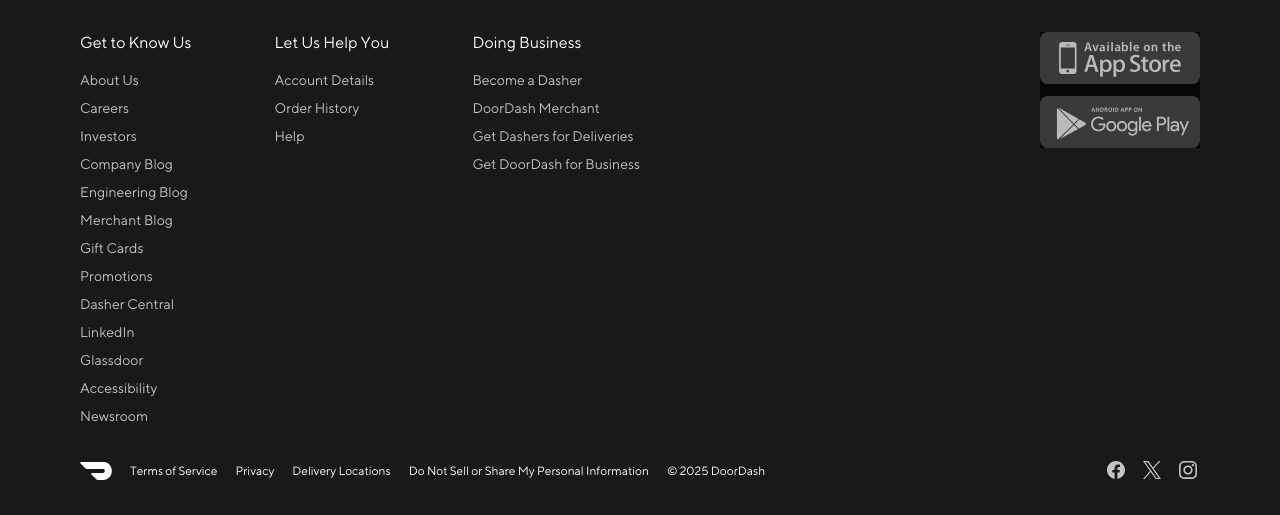
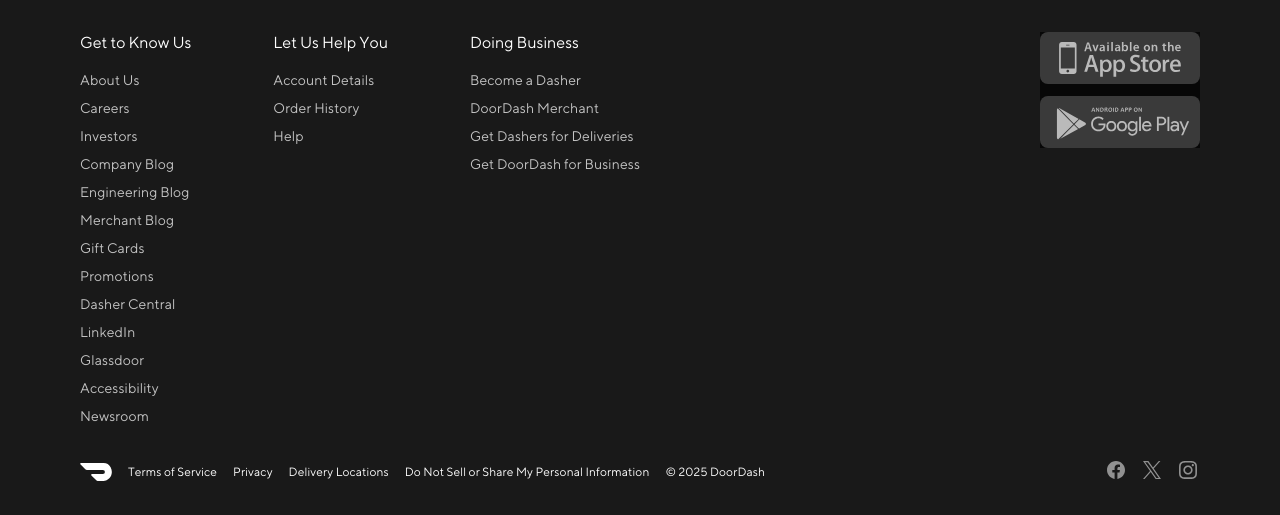
Before and after one commit to Ashwint42/doordash-clone, a plain HTML site: page index.html in a window 1280 px wide. Shown: the part 7368-7883 px from the top of the page. Drawn offline with Linux system fonts and the light colour scheme; files whose address does not match are found by name.

Commit message:
footer font fix

```diff
--- a/css/desktop.css
+++ b/css/desktop.css
@@ -408,11 +408,7 @@
         width: 1184px;
     }
 
-    .copyright {
-        margin-top: -2px;
-    }
-
     .copyright-text-items {
-        margin-left: 18px;
+        margin-left: 16px;
     }
 }
--- a/css/main.css
+++ b/css/main.css
@@ -1348,6 +1348,7 @@
     font-size: 14px;
     line-height: 20px;
     color: rgb(196, 196, 196);
+    letter-spacing: 0.1px;
 }
 
 .connect {
@@ -1381,6 +1382,7 @@
     font-size: 12px;
     line-height: 18px;
     color: white;
+    letter-spacing: 0.1px;
 }
 
 .social-links {
@@ -1388,9 +1390,16 @@
     justify-content: center;
     flex-wrap: nowrap;
     text-align: center;
+    align-self: flex-start;
 }
 
 .twitter,
 .insta {
     margin-left: 12px;
 }
+
+.fb,
+.twitter,
+.insta {
+    opacity: 0.7;
+}
--- a/css/tablet.css
+++ b/css/tablet.css
@@ -1,7 +1,4 @@
-@font-face {
-    font-family: "Placeholder";
-    src: url(../assets/fonts/download.woff2);
-}
+@media screen and (min-width: 768px) {}
 
 @media screen and (min-width: 768px) {
 
@@ -59,9 +56,6 @@
     .delivery-main-text-container h1 {
         font-size: 22px
     }
-}
-
-@media screen and (min-width: 769px) {
 
     .delivery-main-text-container {
         max-width: 750px;
@@ -620,4 +614,8 @@
     .connect {
         flex-direction: row;
     }
+
+    .copyright {
+        margin-top: 0;
+    }
 }
```
